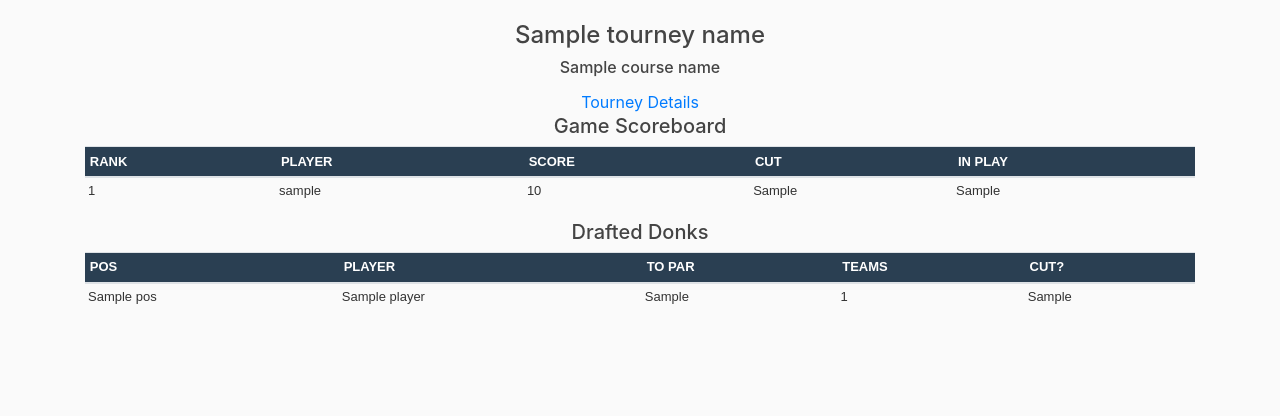
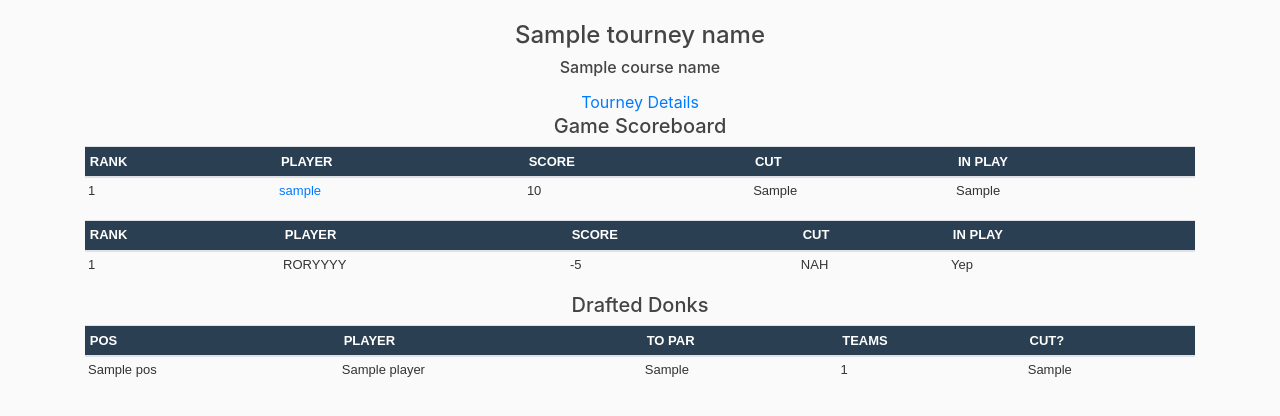
Before and after one commit to jbarton311/donkey_golf, a Flask app: template donkey_golf/templates/game_scoreboard.html in a window 1280 px wide. Shown: the part 60-476 px from the top of the page. Run offline with Flask 2, Linux system fonts and the light colour scheme; the template is opened without the code that fills it: most values are stand-ins (such as "Sample title", 1, 10 or a date in 2020); parts of the project's set-up code (start-up, migrations or seed data) failed here and were passed over; some libraries are stand-ins or nearby versions.

Commit message:
Making progress on displaying a users team on scoreboard

```diff
--- a/donkey_golf/templates/game_scoreboard.html
+++ b/donkey_golf/templates/game_scoreboard.html
@@ -44,20 +44,82 @@
         <tr>
       {% endif %}
           <td>{{row['final_rank']}}</td>
-
           <td>
-            {{row['username']}}
+            <a data-toggle="collapse" href="#" data-target="#{{row['username']}}">
+                            {{row['username']}}
+            </a>
         </td>
 
           <td>{{row['donkey_score']}}</td>
           <td>{{row['missed_cut']}}</td>
           <td>{{row['player_left']}}</td>
       </tr>
+
+      <tr id="{{row['username']}}" class="collapse out">
+        <td colspan=4>
+          <font size="1" face="Arial">
+          <table class="table table-sm">
+              <thead>
+                <tr>
+                  <th>RANK</th>
+                  <th>PLAYER</th>
+                  <th>SCORE</th>
+                  <th>CUT</th>
+                  <th>IN PLAY</th>
+                </tr>
+              </thead>
+              <tbody>
+                <tr>
+                    <td>1</td>
+                    <td>
+                      RORYYYY
+                  </td>
+                    <td>-5</td>
+                    <td>NAH</td>
+                    <td>Yep</td>
+                    </tr>
+              </tbody>
+            </table>
+          </font>
+      </td>
+      </tr>
+<!--
+        <tr id="{{row['username']}}" class="collapse out">
+          <p> COME ON </p>
+        </tr>
+-->
+
+
       {% endfor %}
     </tbody>
   </table>
 </font>
 
+
+<font size="2" face="Arial">
+<table class="table table-sm jtable">
+    <thead>
+      <tr>
+        <th>RANK</th>
+        <th>PLAYER</th>
+        <th>SCORE</th>
+        <th>CUT</th>
+        <th>IN PLAY</th>
+      </tr>
+    </thead>
+    <tbody>
+      <tr>
+          <td>1</td>
+          <td>
+            RORYYYY
+        </td>
+          <td>-5</td>
+          <td>NAH</td>
+          <td>Yep</td>
+          </tr>
+    </tbody>
+  </table>
+</font>
 
 
 <h5 style="text-align:center;"> Drafted Donks </h5>
```
Also changed, not shown: 1 other file.
